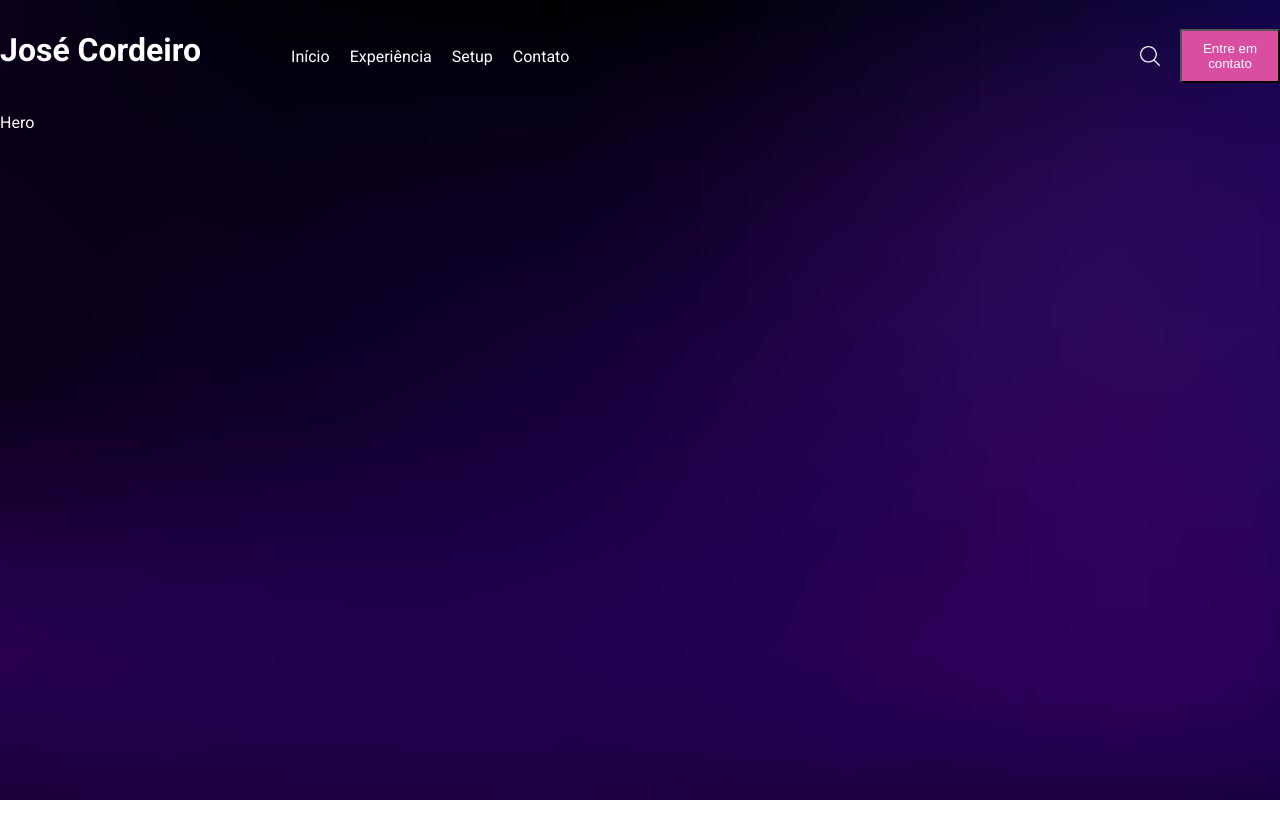
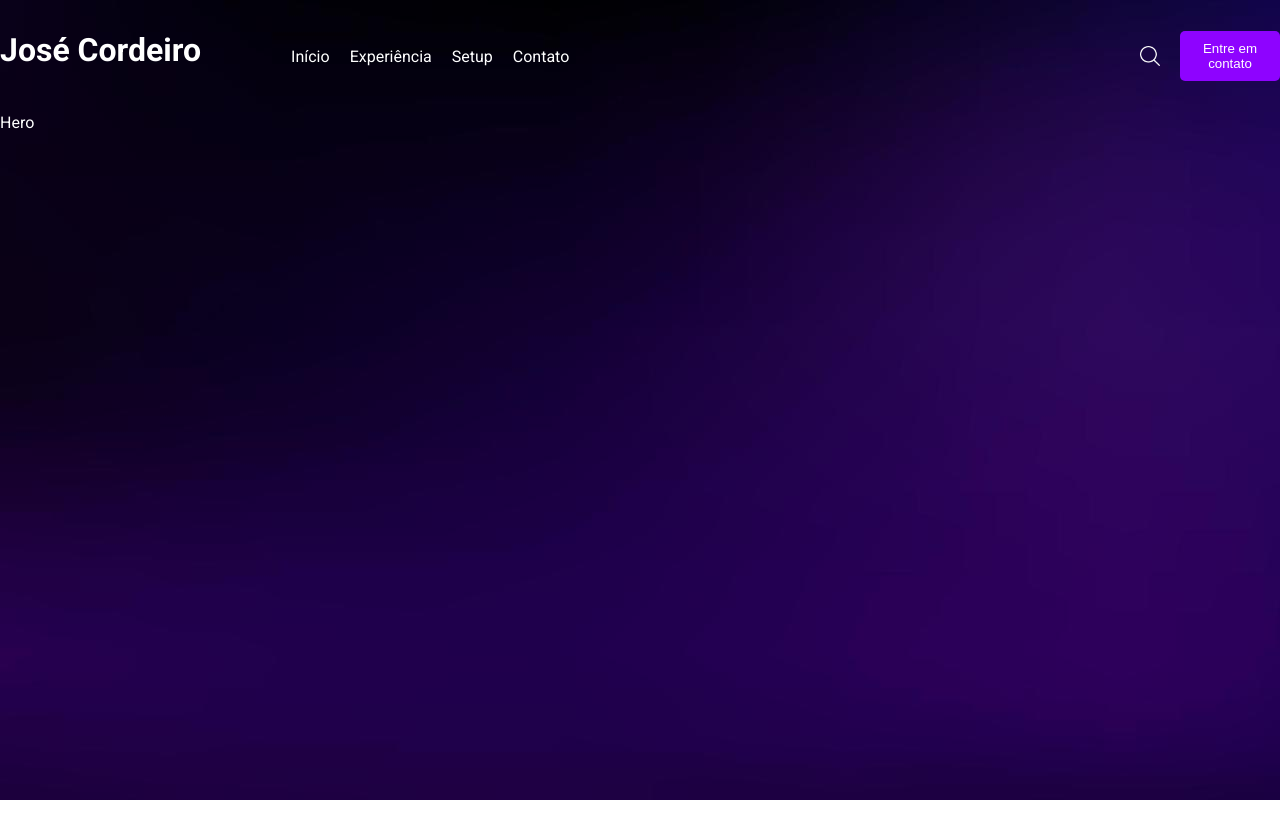
Before and after one commit to josecordeiroo/newPortfolio, a React (Vite) app: page / in a window 1280 px wide. Shown: the top 838 px of the page. Built offline with nearby package versions, Linux system fonts and the light colour scheme.

Commit message:
navbar done for now

```diff
--- a/src/components/Navbar.jsx
+++ b/src/components/Navbar.jsx
@@ -71,6 +71,9 @@ const Icon = styled.img`
 const Button = styled.button`
     width: 100px;
     padding: 10px;
-    background-color: #da4ea2;
+    background-color: #8e03ff;
     color: white;
+    border: none;
+    border-radius: 5px;
+    cursor: pointer;
 `;
```
